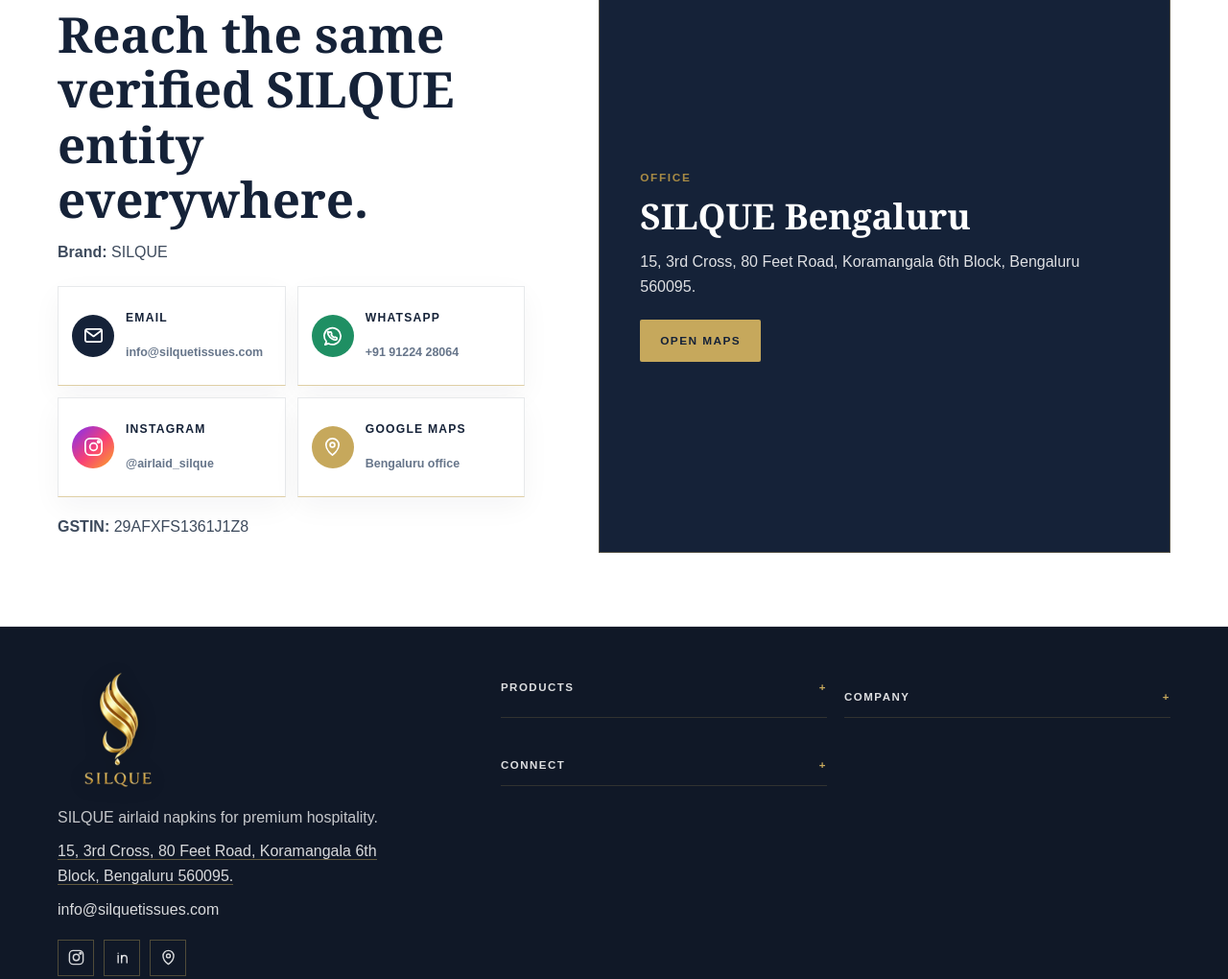
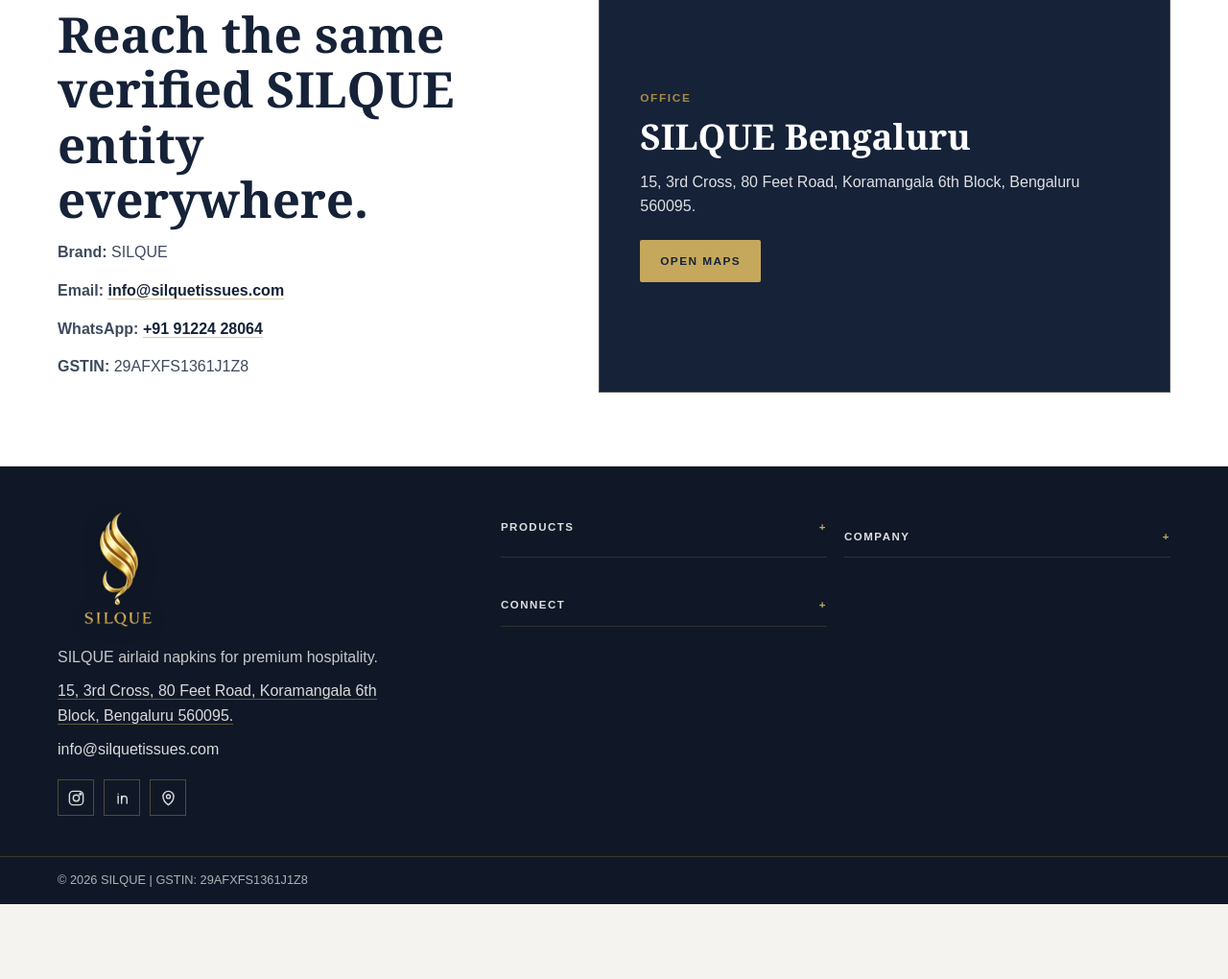
Before and after one commit to 0RAHUL12/SILQUE, a plain HTML site: page public/contact/index.html in a window 1280 px wide. Shown: the part 1075-2095 px from the top of the page at 96% size. After the commit the page ends 2017 px from the top, so only its background shows below. Drawn offline with Linux system fonts and the light colour scheme.

Commit message:
Revert lower contact detail icons

```diff
--- a/public/assets/site.css
+++ b/public/assets/site.css
@@ -1098,76 +1098,6 @@ summary { cursor: pointer; color: var(--navy); font-weight: 700; }
   border-bottom: 1px solid rgba(198,168,92,.55);
 }
 
-.contact-icon-list {
-  display: grid;
-  grid-template-columns: repeat(2, minmax(0, 1fr));
-  gap: 12px;
-  margin-top: 22px;
-}
-
-.contact-icon-link {
-  min-height: 104px;
-  display: grid;
-  grid-template-columns: 44px 1fr;
-  grid-template-rows: auto auto;
-  align-items: center;
-  column-gap: 12px;
-  padding: 14px;
-  background: #fff;
-  border: 1px solid rgba(21,34,56,.10);
-  box-shadow: 0 10px 28px rgba(21,34,56,.045);
-}
-
-.contact-icon-link:hover {
-  border-color: rgba(198,168,92,.38);
-}
-
-.contact-icon-link span {
-  grid-row: 1 / span 2;
-  width: 44px;
-  height: 44px;
-  display: inline-flex;
-  align-items: center;
-  justify-content: center;
-  border-radius: 50%;
-  color: #fff;
-}
-
-.contact-icon-link svg {
-  width: 23px;
-  height: 23px;
-  fill: none;
-  stroke: currentColor;
-  stroke-width: 1.8;
-  stroke-linecap: round;
-  stroke-linejoin: round;
-}
-
-.contact-icon-link b {
-  color: var(--navy);
-  font-size: .76rem;
-  letter-spacing: .1em;
-  line-height: 1.2;
-  text-transform: uppercase;
-}
-
-.contact-icon-link small {
-  min-width: 0;
-  color: #66758a;
-  font-size: .78rem;
-  line-height: 1.35;
-  overflow-wrap: anywhere;
-}
-
-.contact-icon-link.email span { background: #152238; }
-.contact-icon-link.whatsapp span { background: #1f8f63; }
-.contact-icon-link.instagram span { background: linear-gradient(135deg, #7b2ff7, #f94174 54%, #f9a826); }
-.contact-icon-link.maps span { background: #c6a85c; }
-
-.gst-line {
-  margin-top: 18px;
-}
-
 @media (max-width: 980px) {
   .contact-logo-grid {
     grid-template-columns: repeat(2, minmax(0, 1fr));
@@ -1210,8 +1140,4 @@ summary { cursor: pointer; color: var(--navy); font-weight: 700; }
   .contact-logo-card small {
     display: block;
   }
-
-  .contact-icon-list {
-    grid-template-columns: 1fr;
-  }
 }
--- a/public/contact/index.html
+++ b/public/contact/index.html
@@ -45,17 +45,13 @@
 
     <section class="premium-table-section contact-details-section" data-reveal>
       <div class="container premium-table-grid">
-        <div class="contact-info-panel">
+        <div>
           <div class="eyebrow">Business Details</div>
           <h2>Reach the same verified SILQUE entity everywhere.</h2>
           <p><strong>Brand:</strong> SILQUE</p>
-          <div class="contact-icon-list" aria-label="Primary SILQUE contact options">
-            <a class="contact-icon-link email" href="mailto:info@silquetissues.com"><span><svg viewBox="0 0 24 24" aria-hidden="true"><rect x="3" y="5" width="18" height="14" rx="2"></rect><path d="M4 7l8 6 8-6"></path></svg></span><b>Email</b><small>info@silquetissues.com</small></a>
-            <a class="contact-icon-link whatsapp" href="https://wa.me/919122428064" target="_blank" rel="noopener noreferrer"><span><svg viewBox="0 0 24 24" aria-hidden="true"><path d="M5.5 18.5 4 22l3.8-1.2A9 9 0 1 0 3 12a9 9 0 0 0 2.5 6.5z"></path><path d="M8.7 8.8c.2-.5.5-.5.8-.5h.6c.2 0 .5.1.6.5l.5 1.2c.1.3.1.5-.1.7l-.4.5c.8 1.4 1.8 2.4 3.2 3.1l.5-.4c.2-.2.5-.2.7-.1l1.3.6c.4.2.5.4.5.7v.5c0 .5-.3.9-.8 1.1-.7.3-2.1.3-4.1-.8-2.1-1.1-3.7-2.8-4.6-4.8-.8-1.8-.5-2.7-.2-3.3z"></path></svg></span><b>WhatsApp</b><small>+91 91224 28064</small></a>
-            <a class="contact-icon-link instagram" href="https://www.instagram.com/airlaid_silque/" target="_blank" rel="me noopener noreferrer"><span><svg viewBox="0 0 24 24" aria-hidden="true"><rect x="3" y="3" width="18" height="18" rx="5"></rect><circle cx="12" cy="12" r="4"></circle><circle cx="17.5" cy="6.5" r="1.2"></circle></svg></span><b>Instagram</b><small>@airlaid_silque</small></a>
-            <a class="contact-icon-link maps" href="https://www.google.com/maps?cid=11710792032329002482" target="_blank" rel="me noopener noreferrer"><span><svg viewBox="0 0 24 24" aria-hidden="true"><path d="M12 21s7-5.1 7-11a7 7 0 0 0-14 0c0 5.9 7 11 7 11z"></path><circle cx="12" cy="10" r="2.5"></circle></svg></span><b>Google Maps</b><small>Bengaluru office</small></a>
-          </div>
-          <p class="gst-line"><strong>GSTIN:</strong> 29AFXFS1361J1Z8</p>
+          <p><strong>Email:</strong> <a href="mailto:info@silquetissues.com">info@silquetissues.com</a></p>
+          <p><strong>WhatsApp:</strong> <a href="https://wa.me/919122428064" target="_blank" rel="noopener noreferrer">+91 91224 28064</a></p>
+          <p><strong>GSTIN:</strong> 29AFXFS1361J1Z8</p>
         </div>
         <div class="office-panel">
           <div class="eyebrow">Office</div>
```
